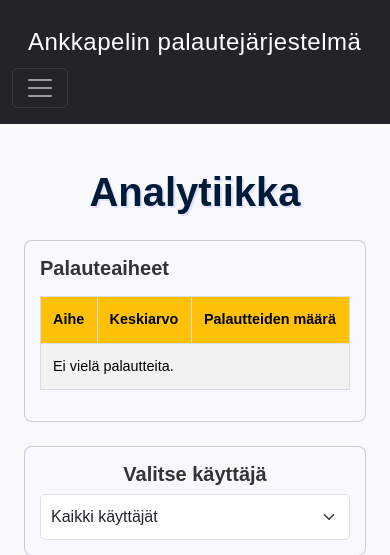
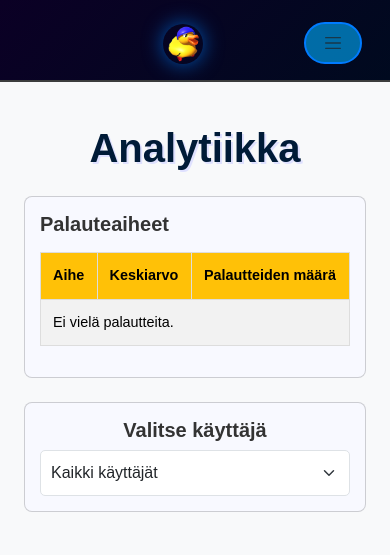
Before and after one commit to hamk-webdev-intim23a6/palautekooderit, a Django app: page /analytics/ in a window 390 px wide. Shown: the top 555 px of the page. Run offline with Django 4.2, Linux system fonts and the light colour scheme; the visitor is signed in with stand-in values (Sample User, id 1); data comes from the database, SQL or seed files in the repository; data that the repository does not hold is empty.

Commit message:
Optimized mobile view, logo created

```diff
--- a/palautekooderit/palautekooderit/static/css/style.css
+++ b/palautekooderit/palautekooderit/static/css/style.css
@@ -23,8 +23,11 @@ h2, h3, h4, h5 {
 
 /* Navigaatio */
 .navbar {
-    background-color: #007bff;
+    background: linear-gradient(135deg, #0b0025, #000a1f);
+    padding: 1rem 2rem;
+    box-shadow: 0 2px 0px rgba(17, 17, 17, 0.808);
 }
+
 
 .navbar-brand {
     font-size: 1.5rem;
@@ -49,18 +52,43 @@ h2, h3, h4, h5 {
 
 .analytics-btn {
     background-color: #ffc107;
-    /* Bootstrap warning color */
     color: #212529;
-    /* tumma teksti */
-    border: none;
+    padding: 0.5rem 1rem;
+    border-radius: 0.4rem;
     transition: background-color 0.5s ease-in-out;
+    display: inline-block;
+    text-align: center;
+    text-decoration: none;
 }
 
 .analytics-btn:hover {
     background-color: #e0a800;
-    /* tummempi keltainen hover-väri */
     color: #fff;
+    text-decoration: none;
 }
+
+.navbar-toggler {
+    border: solid 2px #007bff;
+    transition: all 0.20s ease;
+    border-radius: 2rem;
+}
+
+.navbar-toggler:hover {
+    background-color: #0056b3;
+    transform: translateY(-2px) scale(1.01);
+    box-shadow: 0 8px 16px rgba(0, 123, 255, 0.4);
+    color: white;
+}
+
+.navbar-toggler-icon {
+    background-size: 1.01em 1.01em;
+    transition: all 0.20s ease;
+}
+
+.navbar-toggler-icon:hover {
+    background-size: 1.05em 1.05em;
+}
+
 
 
 
@@ -332,7 +360,83 @@ div[style*="color: red"] {
 @media (max-width: 768px) {
     .navbar {
         font-size: 1rem;
+        padding: 0.5rem 1rem;
     }
+
+    .navbar-title-text {
+        display: none;
+    }
+
+    .navbar .container {
+        display: flex;
+        flex-direction: column;
+        align-items: center;
+        position: relative;
+      }
+
+      .navbar-brand {
+        order: 1;
+        text-align: center;
+      }
+
+    .navbar-logo {
+        display: block;
+        height: 40px;
+        margin: 0 auto;
+        box-shadow: #0056b3 0px 0px 20px;
+        border-radius: 5rem;
+        transition: all 0.25s ease;
+    }
+
+    .navbar-logo:hover {
+        transform: translateY(-2px) scale(1.01);
+        box-shadow: 0px 0px 28px rgb(75, 162, 255);
+    }
+
+    .navbar-toggler {
+        background: #00acfc9c;
+        order: 2;
+        align-self: flex-end;
+        margin-top: -50px;
+        z-index: 2;
+      }
+
+    .navbar-toggler:hover {
+        transform: translateY(-1%) scale(1.05);
+    }
+
+    .navbar-collapse {
+        order: 3;
+        width: 100%;
+      }
+
+    .navbar-nav {
+        text-align: center;
+        width: 100%;
+    }
+
+    .navbar-nav .nav-item {
+        width: 100%;
+        margin-bottom: 10px;
+    }
+
+    .navbar-nav .nav-item a {
+        width: 100%;
+        text-align: center;
+    }
+
+    .navbar-collapse {
+    opacity: 0;
+    transform: translateY(-10px);
+    transition: opacity 0.7s ease, transform 0.5s ease;
+    display: none;
+    }
+
+    .navbar-collapse.show {
+    opacity: 1;
+    transform: translateY(0);
+    }
+
 
     .card-body {
         padding: 15px;
@@ -341,31 +445,6 @@ div[style*="color: red"] {
     .table th,
     .table td {
         font-size: 0.9rem;
-    }
-
-    /* Keskitetään navigaation linkit mobiilissa */
-    .navbar-nav {
-        text-align: center;
-        /* Keskitetään kaikki linkit mobiilissa */
-        width: 100%;
-    }
-
-    .navbar-nav .nav-item {
-        width: 100%;
-        text-align: center;
-        /* Varmistetaan, että myös linkit keskitetään */
-    }
-
-    .navbar-nav .nav-item a {
-        padding: 10px 0;
-        display: block;
-        width: 100%;
-        /* Asetetaan linkin leveys 100%, jotta ne venyvät koko leveydelle */
-    }
-
-    /* Lisää väliä "Analytiikka" ja "Kirjaudu ulos" linkkien väliin */
-    .navbar-nav .nav-item:first-child {
-        margin-bottom: 10px;
     }
 }
 
--- a/palautekooderit/palautekooderit/untrackedSettings_tempate.py
+++ /dev/null
@@ -1,5 +0,0 @@
-# SECURITY WARNING: don't run with debug turned on in production!
-DEBUG=False
-
-# SECURITY WARNING: keep the secret key used in production secret!
-SECRET_KEY = 'SECRET KEY HERE :)'
--- a/palautekooderit/templates/base.html
+++ b/palautekooderit/templates/base.html
@@ -12,28 +12,59 @@
   <!-- Oma tyylitiedosto -->
   <link rel="stylesheet" type="text/css" href="{% static 'css/style.css' %}">
 </head>
+
+<script>
+  document.addEventListener("DOMContentLoaded", function () {
+    const toggler = document.querySelector(".navbar-toggler");
+    const collapse = document.querySelector(".navbar-collapse");
+
+    let isOpen = false;
+
+    toggler.addEventListener("click", () => {
+      if (isOpen) {
+        collapse.classList.remove("show");
+        collapse.style.display = 'none';
+      } else {
+        collapse.style.display = 'block';
+        // Trigger animation next frame
+        requestAnimationFrame(() => {
+          collapse.classList.add("show");
+        });
+      }
+      isOpen = !isOpen;
+    });
+  });
+</script>
+
 <body>
-  <nav class="navbar navbar-expand-lg navbar-dark bg-dark py-3">
+  <nav class="navbar navbar-expand-md py-3">
     <div class="container">
-      <a class="navbar-brand" href="{% url 'home' %}">Ankkapelin palautejärjestelmä</a>
-      <button class="navbar-toggler" type="button" data-bs-toggle="collapse" data-bs-target="#navbarNav">
+      <!-- Logo ja otsikko keskelle -->
+      <div class="mx-auto d-flex align-items-center">
+        <a class="navbar-brand d-flex align-items-center" href="{% url 'home' %}">
+          <img class="navbar-logo me-2" src="{% static 'images/logo.png' %}" alt="Logo" style="height: 40px;">
+          <span class="navbar-title-text">Ankkapelin palautejärjestelmä</span>
+        </a>
+      </div>
+
+      <!-- Hampurilaispainike oikealle -->
+      <button class="navbar-toggler" type="button">
         <span class="navbar-toggler-icon"></span>
       </button>
 
+      <!-- Navigaatiolinkit -->
       <div class="collapse navbar-collapse" id="navbarNav">
-        <ul class="navbar-nav ms-auto">
+        <ul class="navbar-nav ms-auto mt-3 mt-md-0">
           {% if user.is_authenticated %}
-            <li class="nav-item">
-              <a class="btn btn-warning analytics-btn nav-item px-2 mx-2 fw-bold" href="{% url 'analytics' %}">Analytiikka</a>
+            <li class="nav-item text-center">
+              <a class="nav-link analytics-btn fw-bold" href="{% url 'analytics' %}">Analytiikka</a>
             </li>
           {% endif %}
         </ul>
       </div>
     </div>
   </nav>
-
-
-
+</body>
 
   <main class="container py-4">
     <ol class="breadcrumb">
```
Also changed, not shown: palautekooderit/palautekooderit/static/images/logo.PNG (added).
